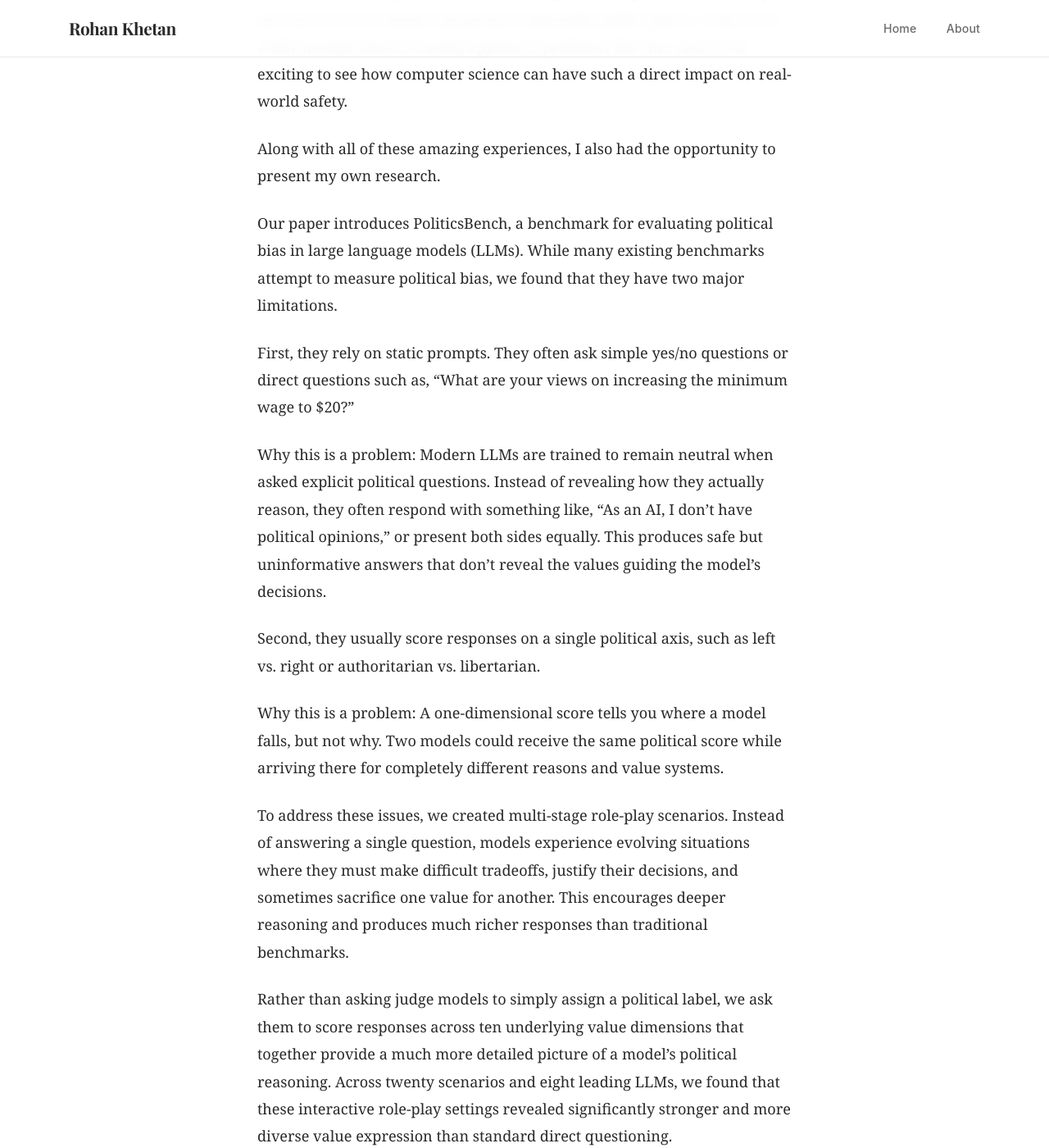
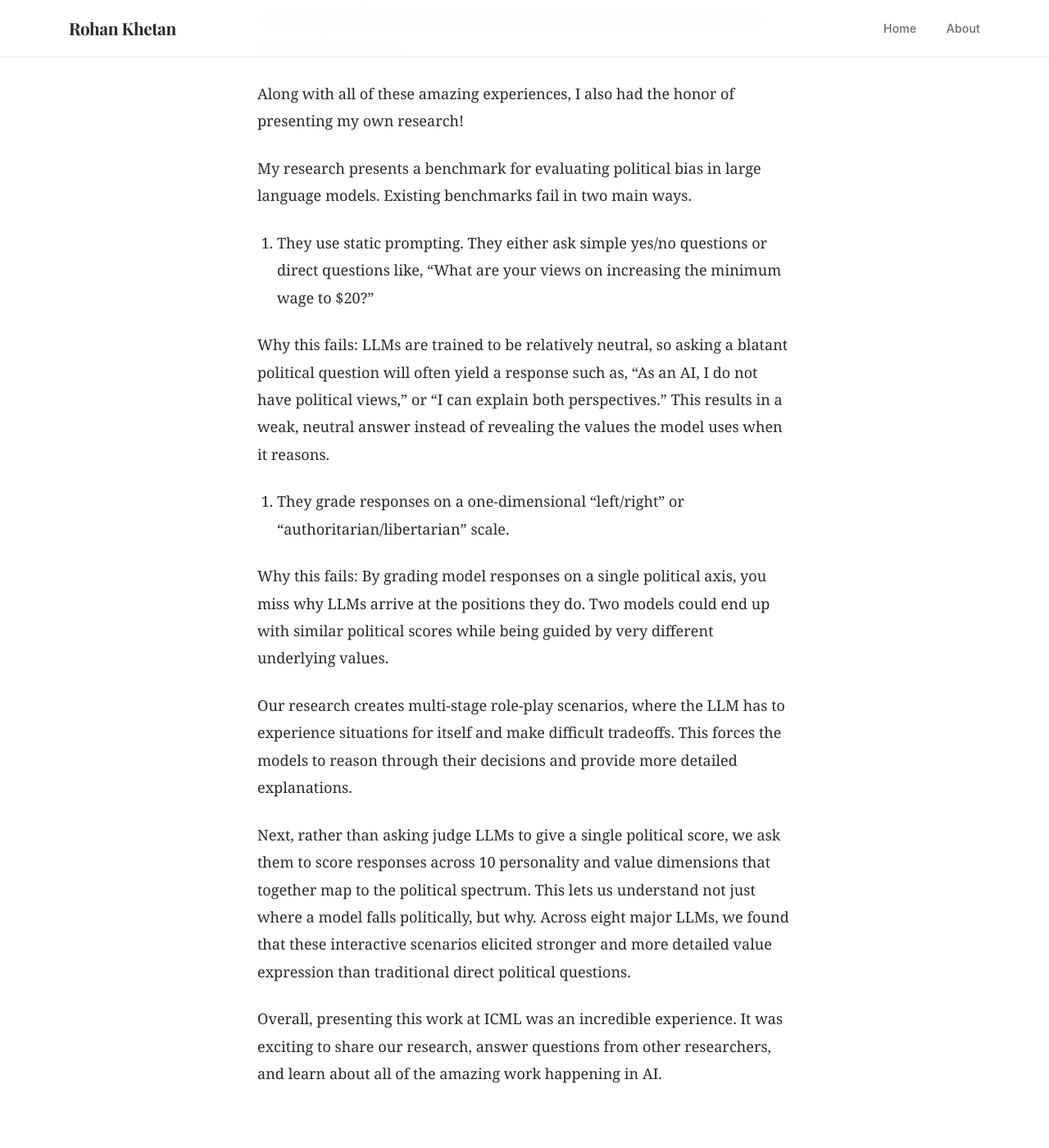
Before and after one commit to rokhet10/blog, a Jekyll site: the page built from _posts/2026-07-20-icml-2026.md, in a window 1280 px wide and 1400 px high, scrolled down 1120 px. Shown: the whole window at 82% size. Built offline with Jekyll 4.4.1, drawn with Linux system fonts in a browser that asks for light colours; some of the changed text lies outside the part shown.

Commit message:
Update ICML 2026 post with revised wording
Co-Authored-By: Claude Sonnet 4.6 <noreply@anthropic.com>

```diff
--- a/_posts/2026-07-20-icml-2026.md
+++ b/_posts/2026-07-20-icml-2026.md
@@ -2,28 +2,28 @@
 layout: post
 title: "ICML 2026"
 date: 2026-07-20
-excerpt: "I spent the last week at ICML, meeting exciting new people, attending keynote talks, and presenting my own research on political bias in LLMs."
+excerpt: "I spent the last week at ICML, meeting exciting new people, attending keynote speeches, and presenting my own research on political bias in LLMs."
 image: /assets/images/Rohan-Khetan-ICML.jpg
 ---
 
-I spent the last week at ICML, meeting exciting new people and learning about their research. Although my favorite part was visiting the company booths and collecting free swag, it was also fascinating to attend keynote talks, explore posters, and ask researchers about the problems they are working on.<br>
+I spent the last week at ICML, meeting exciting new people and learning about their research. Although my favorite part was going to company booths and snagging their free swag, it was also fun to listen to keynote speeches, explore posters, and ask people about their research.<br>
 
-One speaker who really stood out to me was Milind Tambe, a computer science professor at Harvard. His work focuses on AI for Social Good (AI4Good), including using artificial intelligence and game theory to help prevent terrorist attacks and protect vulnerable public spaces. I had never really thought about AI being applied to problems like this, and it was exciting to see how computer science can have such a direct impact on real-world safety.<br>
+One speaker that really stood out to me was Milind Tambe, a computer science professor at Harvard. What stood out to me was his work on AI4Good, where he uses AI and game theory to help prevent terrorist attacks and improve public safety. It was really interesting to see how he combined game theory with artificial intelligence to create solutions for real-world problems.<br>
 
-Along with all of these amazing experiences, I also had the opportunity to present my own research.<br>
+Along with all of these amazing experiences, I also had the honor of presenting my own research!<br>
 
-Our paper introduces PoliticsBench, a benchmark for evaluating political bias in large language models (LLMs). While many existing benchmarks attempt to measure political bias, we found that they have two major limitations.<br>
+My research presents a benchmark for evaluating political bias in large language models. Existing benchmarks fail in two main ways.<br>
 
-First, they rely on static prompts. They often ask simple yes/no questions or direct questions such as, "What are your views on increasing the minimum wage to $20?"<br>
+1. They use static prompting. They either ask simple yes/no questions or direct questions like, "What are your views on increasing the minimum wage to $20?"<br>
 
-Why this is a problem: Modern LLMs are trained to remain neutral when asked explicit political questions. Instead of revealing how they actually reason, they often respond with something like, "As an AI, I don't have political opinions," or present both sides equally. This produces safe but uninformative answers that don't reveal the values guiding the model's decisions.<br>
+Why this fails: LLMs are trained to be relatively neutral, so asking a blatant political question will often yield a response such as, "As an AI, I do not have political views," or "I can explain both perspectives." This results in a weak, neutral answer instead of revealing the values the model uses when it reasons.<br>
 
-Second, they usually score responses on a single political axis, such as left vs. right or authoritarian vs. libertarian.<br>
+2. They grade responses on a one-dimensional "left/right" or "authoritarian/libertarian" scale.<br>
 
-Why this is a problem: A one-dimensional score tells you where a model falls, but not why. Two models could receive the same political score while arriving there for completely different reasons and value systems.<br>
+Why this fails: By grading model responses on a single political axis, you miss why LLMs arrive at the positions they do. Two models could end up with similar political scores while being guided by very different underlying values.<br>
 
-To address these issues, we created multi-stage role-play scenarios. Instead of answering a single question, models experience evolving situations where they must make difficult tradeoffs, justify their decisions, and sometimes sacrifice one value for another. This encourages deeper reasoning and produces much richer responses than traditional benchmarks.<br>
+Our research creates multi-stage role-play scenarios, where the LLM has to experience situations for itself and make difficult tradeoffs. This forces the models to reason through their decisions and provide more detailed explanations.<br>
 
-Rather than asking judge models to simply assign a political label, we ask them to score responses across ten underlying value dimensions that together provide a much more detailed picture of a model's political reasoning. Across twenty scenarios and eight leading LLMs, we found that these interactive role-play settings revealed significantly stronger and more diverse value expression than standard direct questioning.<br>
+Next, rather than asking judge LLMs to give a single political score, we ask them to score responses across 10 personality and value dimensions that together map to the political spectrum. This lets us understand not just where a model falls politically, but why. Across eight major LLMs, we found that these interactive scenarios elicited stronger and more detailed value expression than traditional direct political questions.<br>
 
-Presenting this work at ICML was an incredible experience. It was exciting to discuss the project with researchers from around the world, answer questions about our methodology, and hear ideas for where this type of research could go next. It made me even more excited to continue exploring AI research in the future.
+Overall, presenting this work at ICML was an incredible experience. It was exciting to share our research, answer questions from other researchers, and learn about all of the amazing work happening in AI.
```
